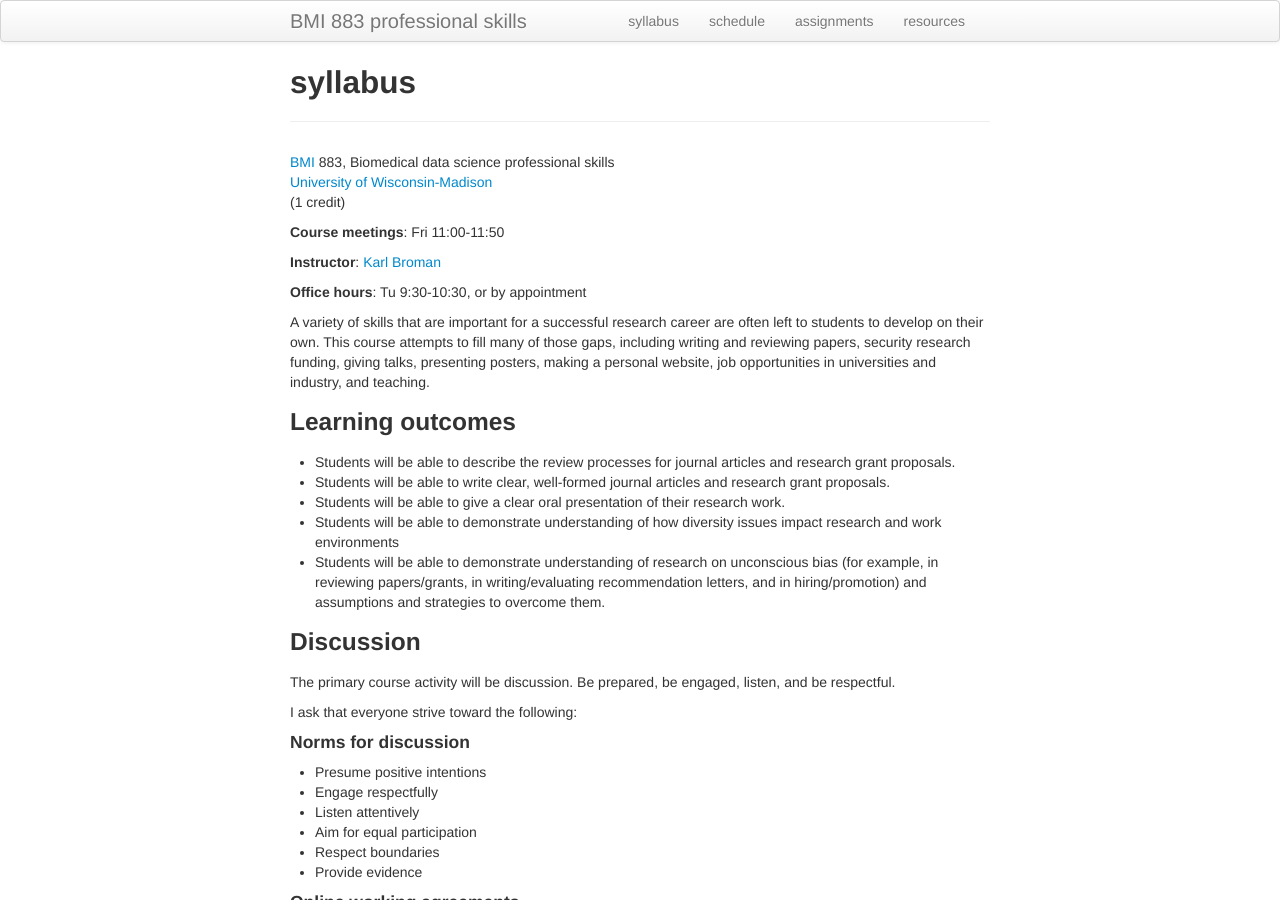
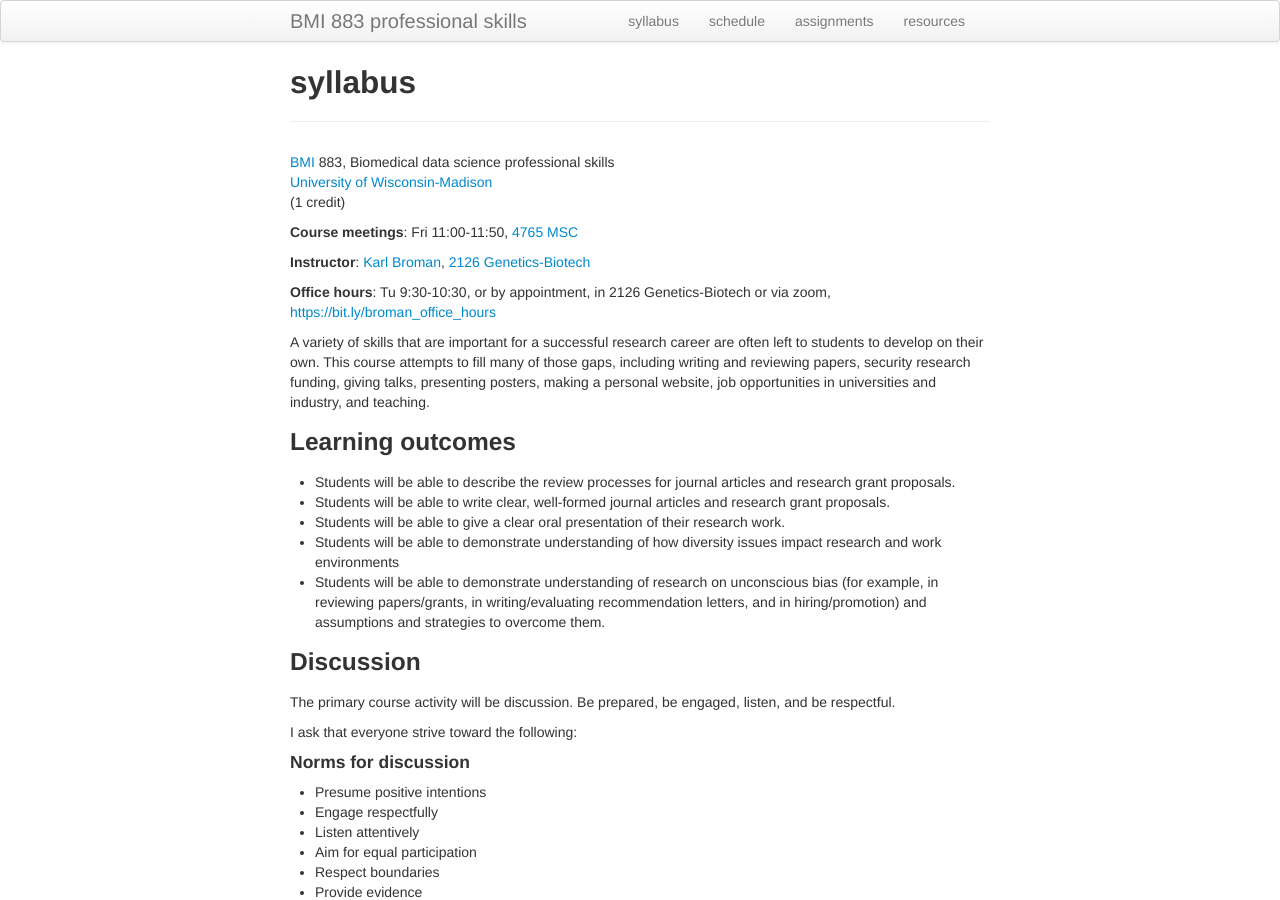
Before and after one commit to kbroman/BMI883, a Jekyll site: the page built from syllabus.md, in a window 1280 px wide and 900 px high. Built offline with Jekyll 4.4.1, drawn with Linux system fonts in a browser that asks for light colours.

Commit message:
Add more details to syllabus

```diff
--- a/syllabus.md
+++ b/syllabus.md
@@ -8,11 +8,12 @@ description: Syllabus for BMI 883, Biomedical data science professional skills
 [University of Wisconsin-Madison](https://wisc.edu) <br/>
 (1 credit)
 
-**Course meetings**: Fri 11:00-11:50
+**Course meetings**: Fri 11:00-11:50, [4765 MSC](https://map.wisc.edu/s/x2g30uqo)
 
-**Instructor**: [Karl Broman](https://kbroman.org)
+**Instructor**: [Karl Broman](https://kbroman.org), [2126 Genetics-Biotech](https://map.wisc.edu/s/5gyvnffv)
 
-**Office hours**: Tu 9:30-10:30, or by appointment
+**Office hours**: Tu 9:30-10:30, or by appointment, in 2126
+Genetics-Biotech or via zoom, <https://bit.ly/broman_office_hours>
 
 A variety of skills that are important for a successful research
 career are often left to students to develop on their own. This course
```
Also changed, not shown: index.md (+2 -1 lines).
